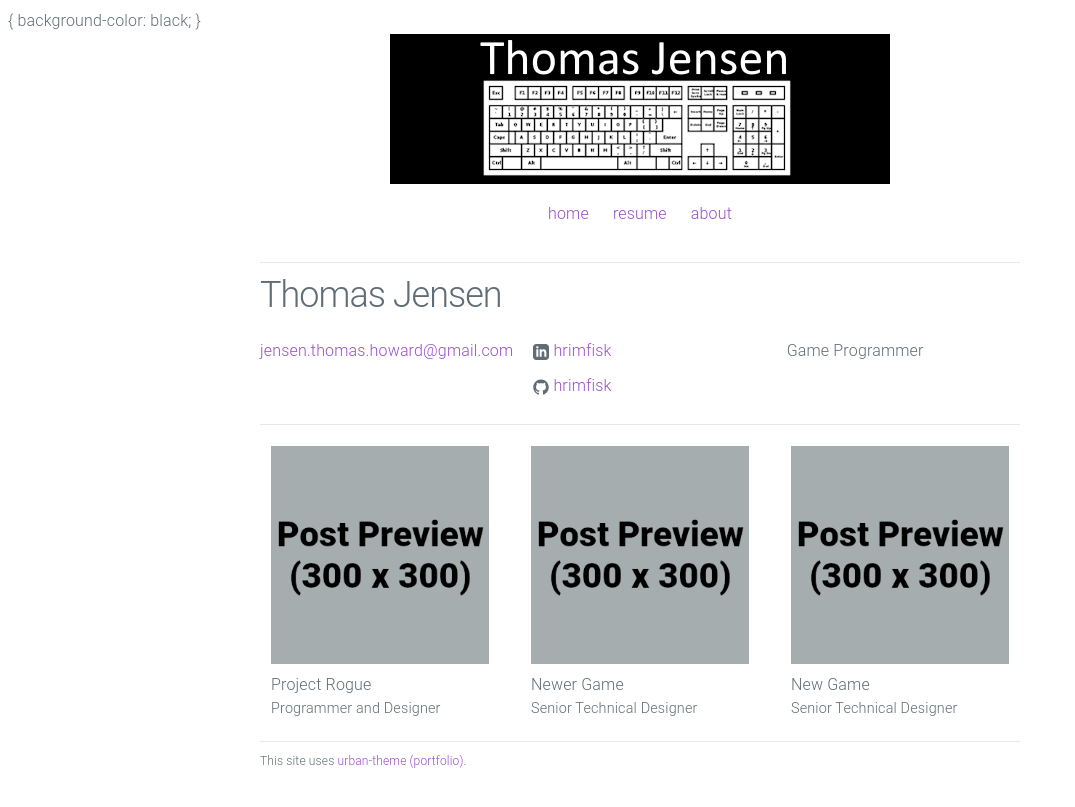
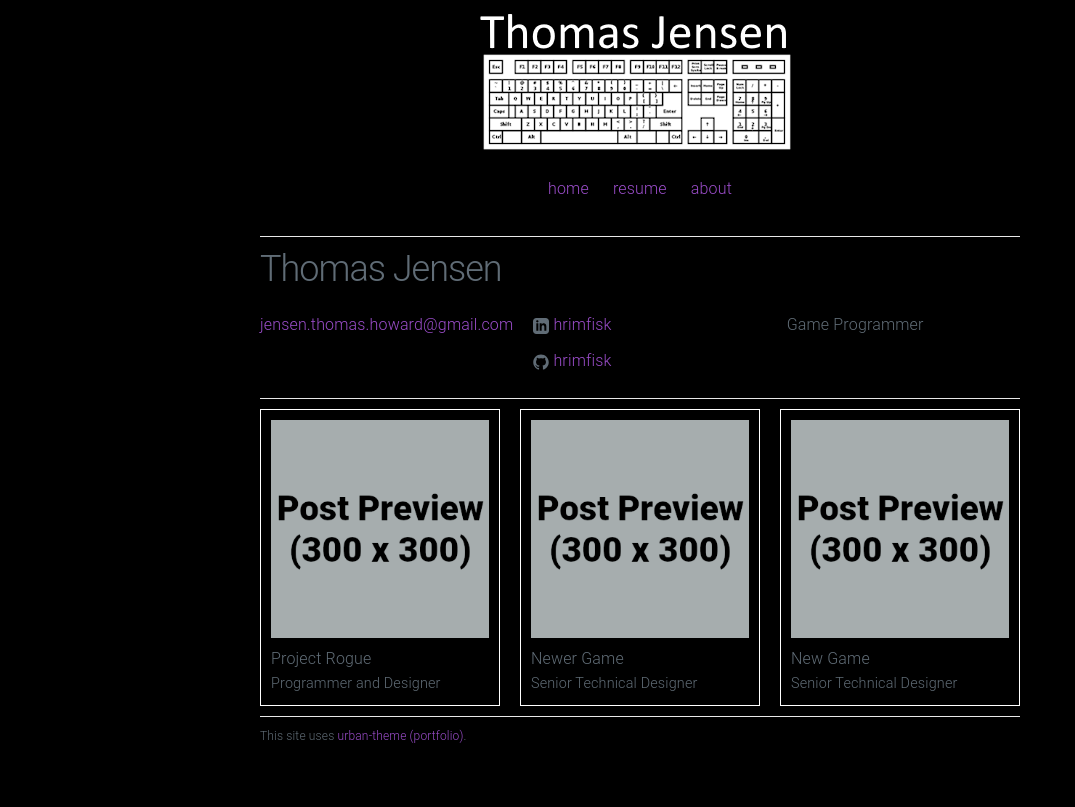
Before and after one commit to hrimfisk/hrimfisk.github.io, a Jekyll site: the page built from index.html, in a window 1280 px wide. Shown: the top 807 px of the page, without its empty margins (0-1075 px from the left). Built offline with Jekyll 4.4.1, drawn with Linux system fonts in a browser that asks for light colours.

Commit message:
Update home.html
second attempt changing background color

```diff
--- a/_layouts/home.html
+++ b/_layouts/home.html
@@ -3,7 +3,11 @@
 
   {% include head.html %}
 
-  <body> { background-color: black; }
+  <style>
+	  body { background-color: black; }
+  </style>
+
+  <body>
 
     <main class="wrapper">
 
```
